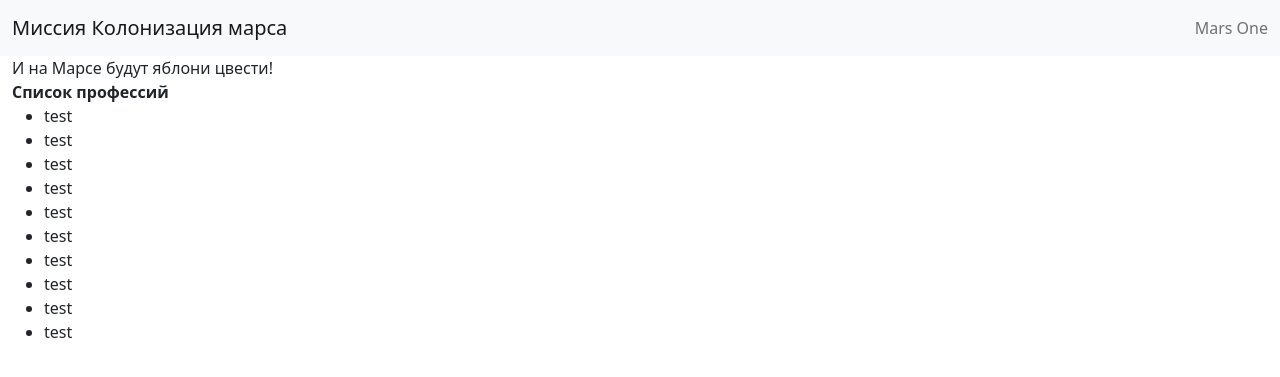
After one commit to Irishery/first_flask_application, a Flask app: page /prof_list/1 in a window 1280 px wide. The commit adds this page. Shown: the top 377 px of the page. Run offline with Flask 2, Linux system fonts and the light colour scheme.

Commit message:
added prof_list

```diff
--- a/app.py
+++ b/app.py
@@ -21,5 +21,12 @@ def get_training(prof):
         img_link = "eng_train.jpg"
     return render_template("training_info.html", name=name, img_link=img_link)
 
+@app.route('/prof_list/<list>', methods=["GET"])
+def get_proflist(list):
+    profs = ['test' for _ in range(10)]
+    return render_template("prof_list.html", prof_list=profs, list=list)
+
+
+
 
 app.run("127.0.0.1", port=8080, debug=True)
--- a/templates/base.html
+++ b/templates/base.html
@@ -20,6 +20,7 @@
         <span class=".fs-4 text fw-normal">И на Марсе будут яблони цвести!</span>
     </div>
     {% block speciality_name %}{% endblock %}
+    {% block prof_list %}{% endblock %}
 
 
 </body>
--- /dev/null
+++ b/templates/prof_list.html
@@ -0,0 +1,26 @@
+{% extends "base.html" %}
+
+{% block prof_list %}
+<div class="container-fluid">
+    <span class=".fs-2 fw-bold">Список профессий</span>
+</div>
+{% if list == "ol" %}
+<ol>
+    <div class="container-fluid">
+    {% for prof in prof_list %}
+    <li class=".fs-5 text">{{ prof }}</li>
+
+    {% endfor %}
+    </div>
+</ol>
+{% else %}
+<ul>
+    <div class="container-fluid">
+    {% for prof in prof_list %}
+    <li class=".fs-5 text">{{ prof }}</li>
+
+    {% endfor %}
+    </div>
+</ul>
+{% endif %}
+{% endblock %}
```
